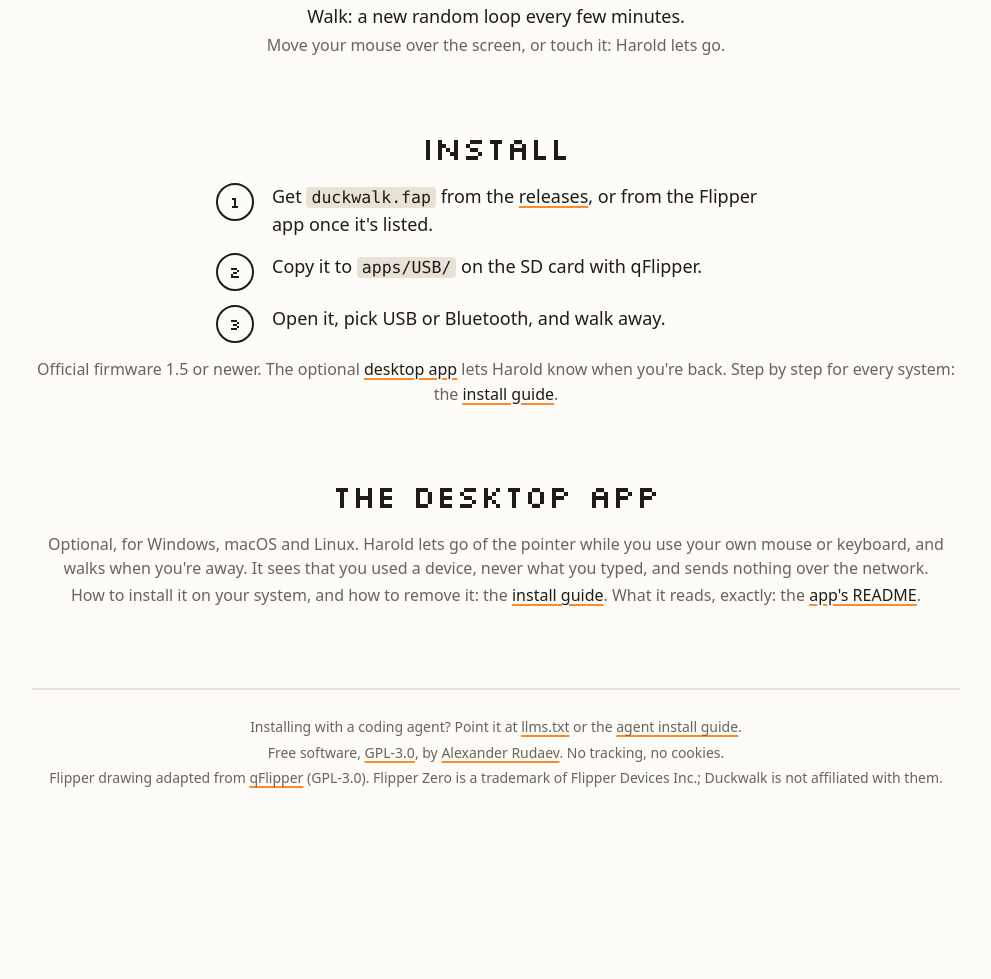
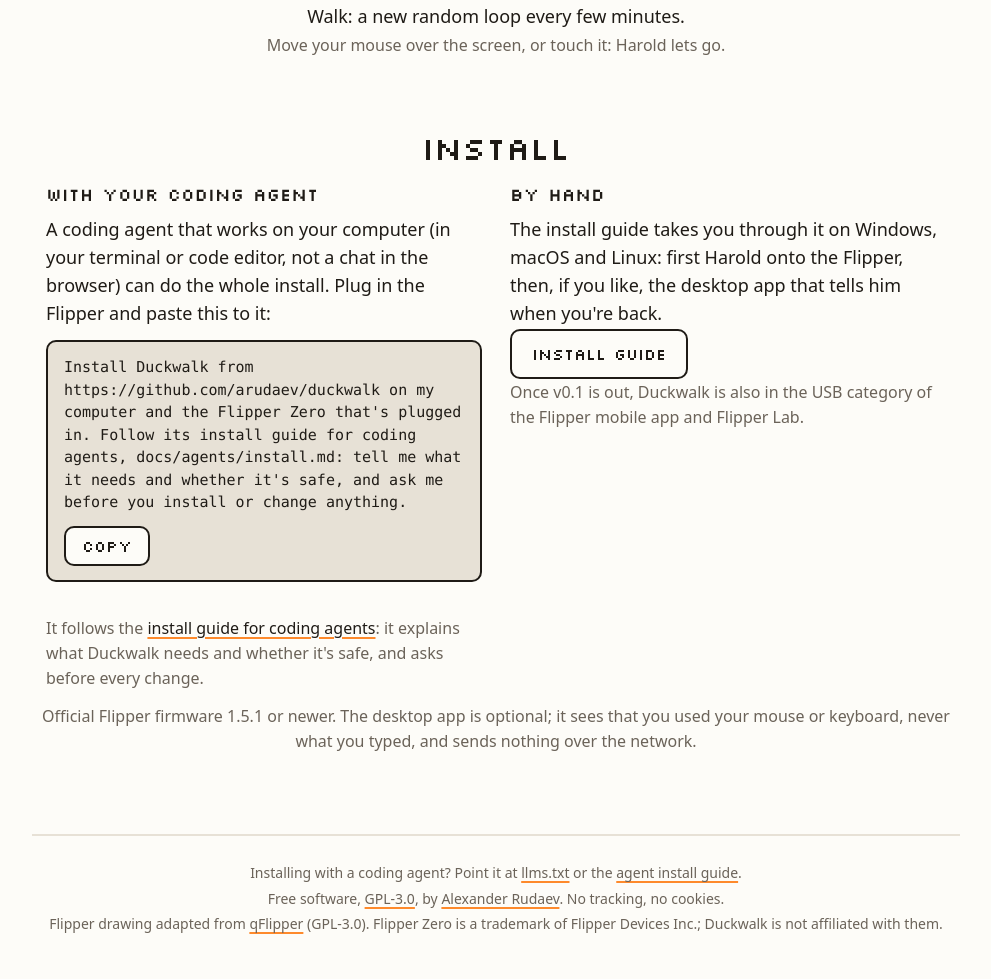
Before and after one commit to arudaev/duckwalk, a plain HTML site: page site/index.html in a window 1280 px wide. Shown: the part 2606-3585 px from the top of the page, without its empty margins (144-1135 px from the left). Before the commit the page ends 3439 px from the top, so only its background shows below. Drawn offline with Linux system fonts and the light colour scheme; files whose address does not match are found by name.

Commit message:
docs: one way in: the agent prompt and the install guide on the README and the site
Two options on both: paste the prompt into a coding agent (a copy box on the site), or follow the install guide by hand. Refs #168

```diff
--- a/site/index.html
+++ b/site/index.html
@@ -126,6 +126,16 @@
   ol.steps li::before { content: counter(s); font: 16px/1 var(--pixel); border: 2px solid var(--ink); border-radius: 50%; width: 34px; height: 34px; display: grid; place-items: center; }
   code { font: 0.92em ui-monospace, Consolas, monospace; background: var(--faint); padding: 1px 5px; border-radius: 4px; }
 
+  .ways { display: grid; grid-template-columns: 1fr; gap: 28px; max-width: 900px; margin: 0 auto; }
+  @media (min-width: 760px) { .ways { grid-template-columns: 1fr 1fr; } }
+  .way h3 { font: 18px/1.3 var(--pixel); margin: 0 0 10px; }
+  .way p { margin: 0 0 12px; }
+  .way .note { color: var(--soft); font-size: 16px; }
+  .prompt { border: 2px solid var(--ink); border-radius: 10px; padding: 14px 16px; background: var(--faint); }
+  .prompt p { margin: 0; font: 15px/1.5 ui-monospace, Consolas, monospace; overflow-wrap: anywhere; }
+  .prompt .copy { margin: 12px 0 0; padding: 10px 16px; }
+  .copy-status { min-height: 1.5em; margin: 6px 0 8px; font-size: 15px; color: var(--soft); }
+  .button:focus-visible, .theme:focus-visible { outline: 3px solid var(--orange); outline-offset: 2px; }
   footer { margin: 80px 0 0; padding: 22px 0 40px; border-top: 2px solid var(--faint); color: var(--soft); font-size: 14px; text-align: center; }
   footer p { margin: 4px 0; }
   footer a { color: var(--soft); }
@@ -263,18 +273,26 @@
 
   <section id="install">
     <h2>Install</h2>
-    <ol class="steps">
-      <li><span>Get <code>duckwalk.fap</code> from the <a href="https://github.com/arudaev/duckwalk/releases">releases</a>, or from the Flipper app once it's listed.</span></li>
-      <li><span>Copy it to <code>apps/USB/</code> on the SD card with qFlipper.</span></li>
-      <li><span>Open it, pick USB or Bluetooth, and walk away.</span></li>
-    </ol>
-    <p class="say">Official firmware 1.5 or newer. The optional <a href="#app">desktop app</a> lets Harold know when you're back. Step by step for every system: the <a href="https://github.com/arudaev/duckwalk/blob/main/docs/install.md">install guide</a>.</p>
-  </section>
-
-  <section id="app">
-    <h2>The desktop app</h2>
-    <p class="say">Optional, for Windows, macOS and Linux. Harold lets go of the pointer while you use your own mouse or keyboard, and walks when you're away. It sees that you used a device, never what you typed, and sends nothing over the network.</p>
-    <p class="say">How to install it on your system, and how to remove it: the <a href="https://github.com/arudaev/duckwalk/blob/main/docs/install.md#part-2-the-desktop-app-optional">install guide</a>. What it reads, exactly: the <a href="https://github.com/arudaev/duckwalk/blob/main/desktop/app/README.md">app's README</a>.</p>
+    <div class="ways">
+      <div class="way">
+        <h3>With your coding agent</h3>
+        <p>A coding agent that works on your computer (in your terminal or code editor, not a chat in the browser) can do the whole install. Plug in the Flipper and paste this to it:</p>
+        <!-- The same prompt is in README.md and docs/agents/install.md: change all three together. -->
+        <div class="prompt">
+          <p id="agent-prompt">Install Duckwalk from https://github.com/arudaev/duckwalk on my computer and the Flipper Zero that's plugged in. Follow its install guide for coding agents, docs/agents/install.md: tell me what it needs and whether it's safe, and ask me before you install or change anything.</p>
+          <button class="button copy" id="copy" type="button" hidden>Copy</button>
+        </div>
+        <p class="copy-status" id="copy-status" role="status"></p>
+        <p class="note">It follows the <a href="https://github.com/arudaev/duckwalk/blob/main/docs/agents/install.md">install guide for coding agents</a>: it explains what Duckwalk needs and whether it's safe, and asks before every change.</p>
+      </div>
+      <div class="way">
+        <h3>By hand</h3>
+        <p>The install guide takes you through it on Windows, macOS and Linux: first Harold onto the Flipper, then, if you like, the desktop app that tells him when you're back.</p>
+        <p><a class="button" href="https://github.com/arudaev/duckwalk/blob/main/docs/install.md">Install guide</a></p>
+        <p class="note">Once v0.1 is out, Duckwalk is also in the USB category of the Flipper mobile app and Flipper Lab.</p>
+      </div>
+    </div>
+    <p class="say">Official Flipper firmware 1.5.1 or newer. The desktop app is optional; it sees that you used your mouse or keyboard, never what you typed, and sends nothing over the network.</p>
   </section>
 
   <footer>
@@ -288,6 +306,28 @@
 (() => {
   const reduce = matchMedia("(prefers-reduced-motion: reduce)").matches;
   const root = document.documentElement;
+
+  /* ---------- Copy the agent prompt ---------- */
+  const copyButton = document.getElementById("copy");
+  const promptText = document.getElementById("agent-prompt");
+  const copyStatus = document.getElementById("copy-status");
+  let copyTimer;
+  copyButton.hidden = false;
+  copyButton.addEventListener("click", async () => {
+    clearTimeout(copyTimer);
+    try {
+      await navigator.clipboard.writeText(promptText.textContent.trim());
+      copyStatus.textContent = "Copied";
+    } catch {
+      const range = document.createRange();
+      range.selectNodeContents(promptText);
+      const selection = getSelection();
+      selection.removeAllRanges();
+      selection.addRange(range);
+      copyStatus.textContent = "Selected: press Ctrl+C (Cmd+C on a Mac) to copy";
+    }
+    copyTimer = setTimeout(() => { copyStatus.textContent = ""; }, 5000);
+  });
 
   /* ---------- Light and dark ---------- */
   const themeButton = document.getElementById("theme");
```
Also changed, not shown: 2 other files.
